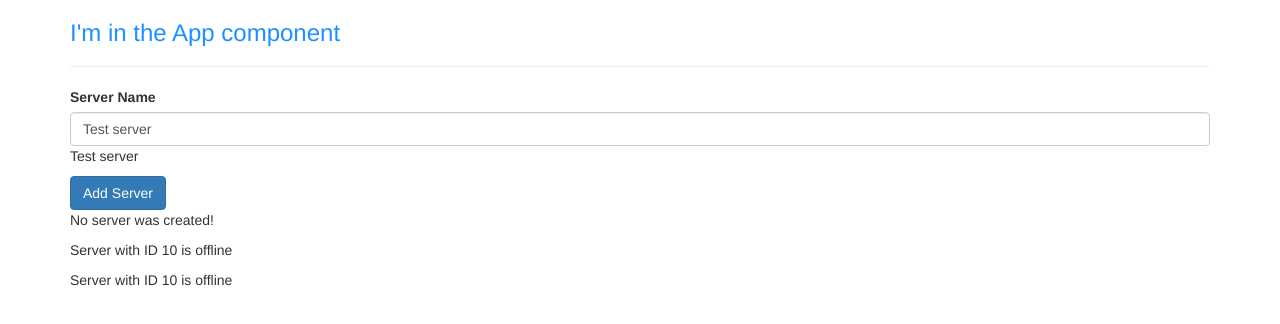
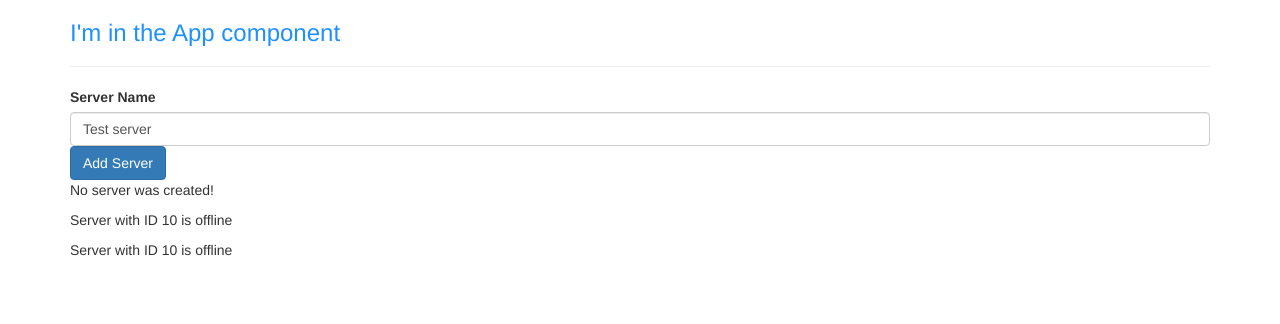
Before and after one commit to fagot013/udemy-angular, an Angular app in the folder ng4-complete-guide/: page / in a window 1280 px wide. Shown: the top 324 px of the page. Built offline with nearby package versions, Linux system fonts and the light colour scheme.

Commit message:
two way data bindings - update server creation status

```diff
--- a/ng4-complete-guide/src/app/servers/servers.component.html
+++ b/ng4-complete-guide/src/app/servers/servers.component.html
@@ -11,7 +11,7 @@
   [(ngModel)] = "serverName"
 >
 
-<p>{{serverName}}</p>
+<!--<p>{{serverName}}</p>-->
 <button class="btn btn-primary"
         (click)="onCreateServer()"
         [disabled]="!allowNewServer">Add Server</button>
--- a/ng4-complete-guide/src/app/servers/servers.component.ts
+++ b/ng4-complete-guide/src/app/servers/servers.component.ts
@@ -26,7 +26,7 @@ export class ServersComponent implements OnInit {
   }
 
   onCreateServer() {
-    this.serverCreationStatus = 'Server was created';
+    this.serverCreationStatus = `Server with name ${this.serverName} was created!`;
   }
 
   onUpdateServerName(event: Event) {
```
